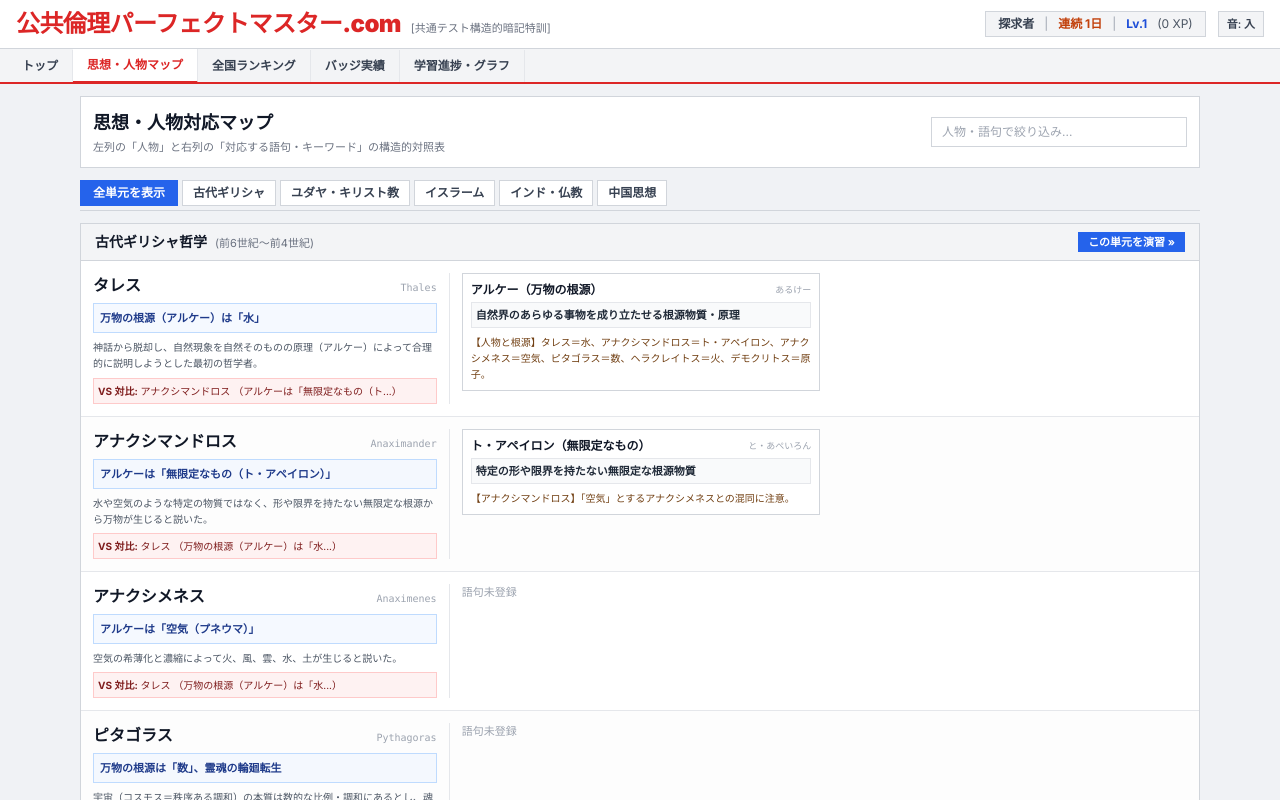
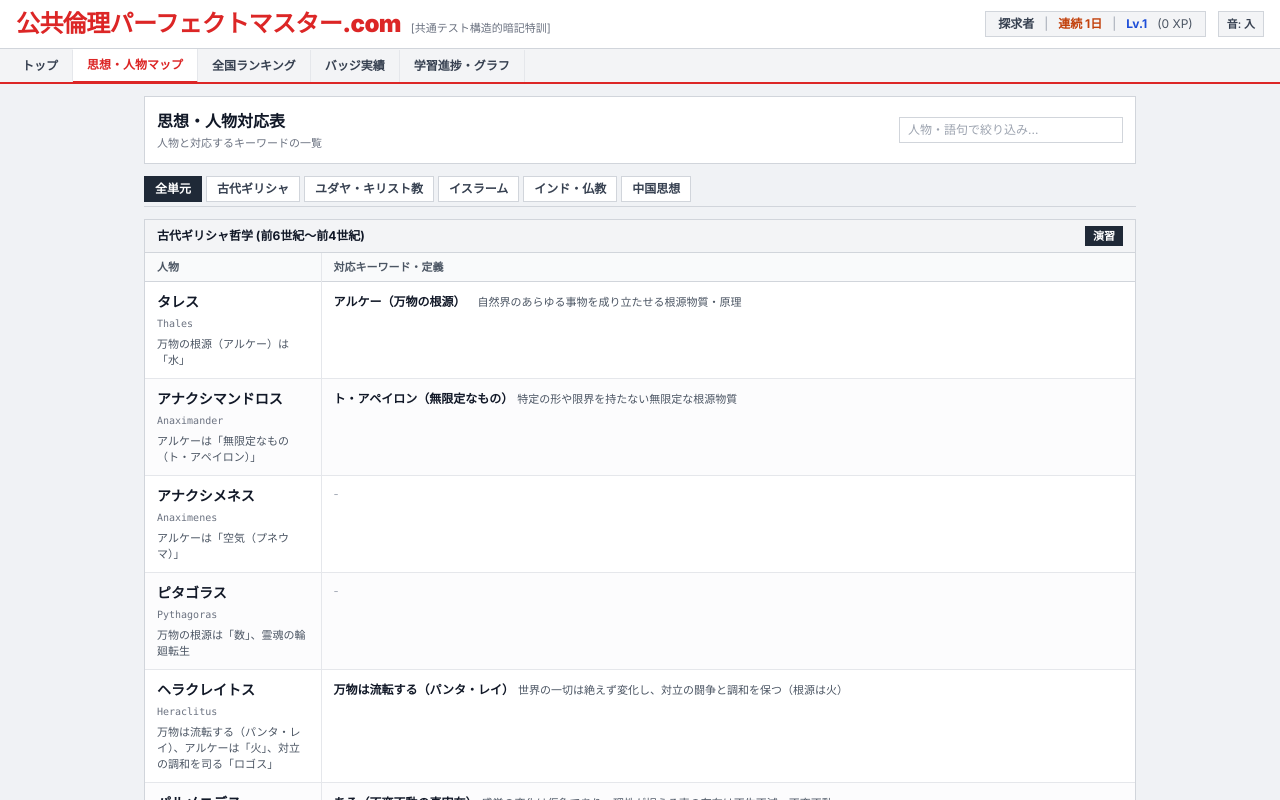
Before and after one commit to min0mi/kokyo-ethics, a Next.js app: page /dictionary in a window 1280 px wide. Shown: the top 800 px of the page. Built offline with nearby package versions, Linux system fonts and the light colour scheme; no server answers.

Commit message:
feat: make person-keyword table completely monochrome, simple and clear without colored boxes or long explanations

```diff
--- a/src/app/dictionary/page.tsx
+++ b/src/app/dictionary/page.tsx
@@ -18,7 +18,6 @@ function MapContent() {
 
   const availableCategories = useMemo(() => CATEGORIES.filter((c) => c.isAvailable), []);
 
-  // 絞り込み
   const displayedCategories = useMemo(() => {
     if (selectedCategory === 'all') {
       return availableCategories;
@@ -27,41 +26,40 @@ function MapContent() {
   }, [selectedCategory, availableCategories]);
 
   return (
-    <div className="max-w-6xl mx-auto px-2 sm:px-4 py-3 space-y-3 text-xs">
+    <div className="max-w-5xl mx-auto px-2 sm:px-4 py-3 space-y-3 text-xs text-gray-900">
       {/* ページヘッダー ＆ 検索バー */}
-      <div className="bg-white border border-gray-300 p-3 rounded-xs flex flex-col md:flex-row items-stretch md:items-center justify-between gap-2.5">
+      <div className="bg-white border border-gray-300 p-3 rounded-xs flex flex-col sm:flex-row items-stretch sm:items-center justify-between gap-2">
         <div>
-          <h1 className="text-base sm:text-lg font-black text-gray-900">
-            思想・人物対応マップ
+          <h1 className="text-base font-bold text-gray-900">
+            思想・人物対応表
           </h1>
           <p className="text-[11px] text-gray-500 mt-0.5">
-            左列の「人物」と右列の「対応する語句・キーワード」の構造的対照表
+            人物と対応するキーワードの一覧
           </p>
         </div>
 
-        {/* 検索入力 */}
-        <div className="w-full md:w-64">
+        <div className="w-full sm:w-56">
           <input
             type="text"
             value={searchQuery}
             onChange={(e) => setSearchQuery(e.target.value)}
             placeholder="人物・語句で絞り込み..."
-            className="w-full px-2.5 py-1.5 border border-gray-300 rounded-xs text-xs focus:outline-hidden focus:border-blue-600"
+            className="w-full px-2 py-1 border border-gray-300 rounded-xs text-xs focus:outline-hidden focus:border-gray-500"
           />
         </div>
       </div>
 
-      {/* 単元切り替えタブ */}
+      {/* 単元切り替えタブ（モノトーン・淡白） */}
       <div className="flex flex-wrap gap-1 border-b border-gray-300 pb-1 text-xs">
         <button
           onClick={() => setSelectedCategory('all')}
-          className={`px-3 py-1 font-bold rounded-xs border ${
+          className={`px-2.5 py-1 font-bold rounded-xs border ${
             selectedCategory === 'all'
-              ? 'bg-blue-600 text-white border-blue-600'
+              ? 'bg-gray-800 text-white border-gray-800'
               : 'bg-white text-gray-700 border-gray-300 hover:bg-gray-100'
           }`}
         >
-          全単元を表示
+          全単元
         </button>
         {availableCategories.map((cat) => {
           const isSel = selectedCategory === cat.id;
@@ -71,7 +69,7 @@ function MapContent() {
               onClick={() => setSelectedCategory(cat.id)}
               className={`px-2.5 py-1 font-bold rounded-xs border ${
                 isSel
-                  ? 'bg-blue-600 text-white border-blue-600'
+                  ? 'bg-gray-800 text-white border-gray-800'
                   : 'bg-white text-gray-700 border-gray-300 hover:bg-gray-100'
               }`}
             >
@@ -81,7 +79,7 @@ function MapContent() {
         })}
       </div>
 
-      {/* 単元別：左列に人物 ⇄ 右列に対応語句 */}
+      {/* 単元別：淡白な2列対応表 */}
       <div className="space-y-4">
         {displayedCategories.map((cat) => {
           const catFigures = FIGURES.filter((fig) => {
@@ -102,109 +100,83 @@ function MapContent() {
           return (
             <div key={cat.id} className="bg-white border border-gray-300 rounded-xs overflow-hidden">
               {/* 単元ヘッダー */}
-              <div className="bg-gray-100 px-3.5 py-2 border-b border-gray-300 flex items-center justify-between">
-                <div>
-                  <strong className="text-sm text-gray-900">{cat.name}</strong>
-                  <span className="text-[11px] text-gray-500 ml-2">({cat.era})</span>
-                </div>
+              <div className="bg-gray-100 px-3 py-1.5 border-b border-gray-300 flex items-center justify-between">
+                <span className="font-bold text-gray-900 text-xs">
+                  {cat.name} ({cat.era})
+                </span>
                 <Link
                   href={`/practice?category=${cat.id}&count=10`}
-                  className="px-2.5 py-0.5 bg-blue-600 hover:bg-blue-700 text-white font-bold text-[11px] rounded-xs"
+                  className="px-2 py-0.5 bg-gray-800 hover:bg-black text-white font-bold text-[11px] rounded-xs"
                 >
-                  この単元を演習 »
+                  演習
                 </Link>
               </div>
 
-              {/* 人物 ⇄ 対応語句 対照テーブル */}
-              <div className="divide-y divide-gray-200">
+              {/* テーブル */}
+              <table className="w-full text-left text-xs border-collapse">
+                <thead>
+                  <tr className="bg-gray-50 border-b border-gray-300 text-gray-600 text-[11px]">
+                    <th className="py-1.5 px-3 font-bold w-44 border-r border-gray-200">人物</th>
+                    <th className="py-1.5 px-3 font-bold">対応キーワード・定義</th>
+                  </tr>
+                </thead>
+                <tbody className="divide-y divide-gray-200">
                   {catFigures.map((fig, idx) => {
                     const figKeywords = KEYWORDS.filter((k) => k.figureId === fig.id);
                     const figBooks = BOOKS.filter((b) => b.figureId === fig.id);
-                  const contrastFig = fig.contrastFigureIds && fig.contrastFigureIds.length > 0
-                    ? FIGURES.find((f) => f.id === fig.contrastFigureIds?.[0])
-                    : null;
 
                     return (
-                    <div
+                      <tr
                         key={fig.id}
-                      className={`grid grid-cols-1 md:grid-cols-12 p-3 gap-3 ${
-                        idx % 2 === 0 ? 'bg-white' : 'bg-gray-50/40'
-                      }`}
+                        className={idx % 2 === 0 ? 'bg-white' : 'bg-gray-50/50'}
                       >
-                      {/* ===== 左列：人物情報 (4/12) ===== */}
-                      <div className="md:col-span-4 space-y-1.5 border-b md:border-b-0 md:border-r border-gray-200 pb-2 md:pb-0 md:pr-3">
-                        <div className="flex items-baseline justify-between">
-                          <strong className="text-sm sm:text-base font-black text-gray-900">
+                        {/* 左列：人物名 */}
+                        <td className="py-2.5 px-3 align-top border-r border-gray-200 space-y-1">
+                          <strong className="text-sm font-bold text-gray-900 block">
                             {fig.name}
                           </strong>
                           {fig.englishName && (
-                            <span className="text-[10px] text-gray-400 font-mono">
+                            <span className="text-[10px] text-gray-500 font-mono block">
                               {fig.englishName}
                             </span>
                           )}
-                        </div>
-
-                        <div className="text-[11px] font-bold text-blue-900 bg-blue-50/60 p-1.5 border border-blue-200 rounded-xs">
+                          <p className="text-[11px] text-gray-600">
                             {fig.mainConcept}
-                        </div>
-
-                        <p className="text-[10px] text-gray-600 leading-relaxed">
-                          {fig.summary}
                           </p>
-
-                        {/* 対比相手バッジ */}
-                        {contrastFig && (
-                          <div className="text-[10px] text-red-900 bg-red-50 p-1 rounded-xs border border-red-200">
-                            <span className="font-bold">VS 対比:</span> {contrastFig.name} （{contrastFig.mainConcept.slice(0, 14)}...）
+                          {figBooks.length > 0 && (
+                            <div className="text-[10px] text-gray-500 pt-0.5">
+                              著書: {figBooks.map((b) => b.title).join(', ')}
                             </div>
                           )}
+                        </td>
 
-                        {/* 主著 */}
-                        {figBooks.length > 0 && (
-                          <div className="text-[10px] text-gray-500">
-                            <span className="font-semibold">著書:</span> {figBooks.map((b) => b.title).join(' / ')}
-                          </div>
-                        )}
-                      </div>
-
-                      {/* ===== 右列：対応する語句・キーワード (8/12) ===== */}
-                      <div className="md:col-span-8 space-y-2">
+                        {/* 右列：対応語句 */}
+                        <td className="py-2.5 px-3 align-top space-y-1.5">
                           {figKeywords.length === 0 ? (
-                          <span className="text-gray-400 text-[11px]">語句未登録</span>
+                            <span className="text-gray-400 text-[11px]">-</span>
                           ) : (
-                          <div className="grid grid-cols-1 sm:grid-cols-2 gap-2">
+                            <div className="space-y-1">
                               {figKeywords.map((kw) => (
                                 <div
                                   key={kw.id}
-                                className="bg-white border border-gray-300 p-2 rounded-xs space-y-1 shadow-2xs"
+                                  className="flex flex-col sm:flex-row sm:items-baseline gap-1 py-0.5 border-b border-gray-100 last:border-0"
                                 >
-                                <div className="flex items-center justify-between">
-                                  <strong className="text-xs font-bold text-gray-900">
+                                  <span className="font-bold text-gray-900 shrink-0 min-w-[140px]">
                                     {kw.name}
-                                  </strong>
-                                  <span className="text-[9px] text-gray-400 font-mono">
-                                    {kw.reading}
                                   </span>
-                                </div>
-
-                                <div className="text-[11px] text-gray-800 font-semibold bg-gray-50 p-1 rounded-xs border border-gray-200">
+                                  <span className="text-gray-600 text-[11px]">
                                     {kw.definition}
-                                </div>
-
-                                {kw.commonTestPoint && (
-                                  <div className="text-[10px] text-yellow-900 font-medium pt-0.5">
-                                    {kw.commonTestPoint}
-                                  </div>
-                                )}
+                                  </span>
                                 </div>
                               ))}
                             </div>
                           )}
-                      </div>
-                    </div>
+                        </td>
+                      </tr>
                     );
                   })}
-              </div>
+                </tbody>
+              </table>
             </div>
           );
         })}
@@ -215,7 +187,7 @@ function MapContent() {
 
 export default function DictionaryPage() {
   return (
-    <Suspense fallback={<div className="text-center py-10 text-xs text-gray-500">対応マップ読み込み中...</div>}>
+    <Suspense fallback={<div className="text-center py-10 text-xs text-gray-500">読み込み中...</div>}>
       <MapContent />
     </Suspense>
   );
```
Lines whose indentation alone changed are shown as unchanged.
